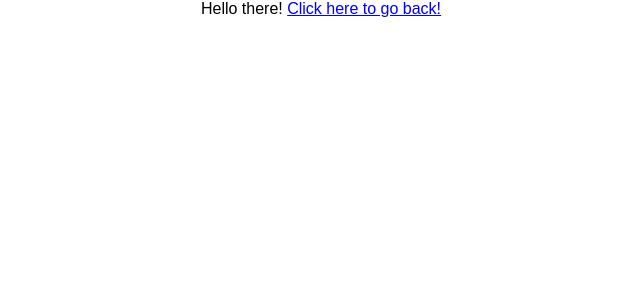
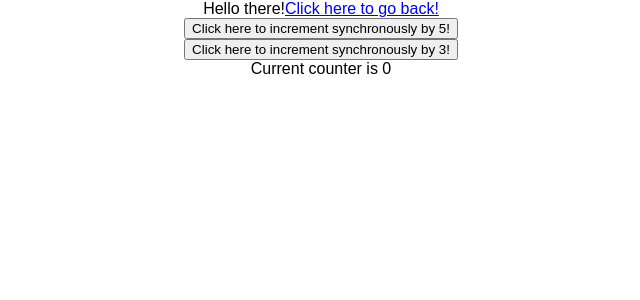
Before and after one commit to nhmarsh/honeydew, a React (Create React App) app: page /test in a window 1280 px wide. Shown: the top 300 px of the page, without its empty margins (319-959 px from the left). Built offline with nearby package versions, Linux system fonts and the light colour scheme.

Commit message:
Implements redux store, reducer test

```diff
--- a/src/App.js
+++ b/src/App.js
@@ -1,17 +1,17 @@
 import React, { Component } from 'react';
 import './css/App.css';
-import Test from "./components/Test";
 import OldMain from "./components/OldMain";
 import {Route,   BrowserRouter as Router,} from "react-router-dom";
+import TestContainer from "./components/TestContainer";
 
-
+//We can simply instantiate Containers the same way we would instantiate components.
 class App extends Component {
   render() {
     return (
         <Router>
             <div className="App">
                 <Route exact path="/" component={OldMain} />
-                <Route exact path="/test" component={Test} />
+                <Route exact path="/test" component={TestContainer} />
             </div>
         </Router>
     );
--- a/src/components/OldMain.jsx
+++ b/src/components/OldMain.jsx
@@ -1,6 +1,8 @@
 import React, { Component } from 'react';
 import {Link} from "react-router-dom";
 import logo from '../logo.svg';
+import {connect} from "react-redux";
+import {testIncrementActionAsync, testIncrementActionSync} from "../reducer/test/testActions";
 
 class OldMain extends Component {
 
@@ -15,8 +17,30 @@ class OldMain extends Component {
                 To get started, edit <code>src/App.js</code> and save to reload.
             </p>
             <Link to="/test">Click here to go to the tets page!</Link>
+            <div>Counter value = {this.props.counter}</div>
         </div>);
     }
 }
 
-export default OldMain;
+//Proposing an alternative pattern to one class and one container per component
+//Since we are never going to use this component without the container.
+const mapStateToProps = state => {
+    return {
+        counter: state.test.counter
+    }
+};
+
+const mapDispatchToProps = dispatch => {
+    return {
+        incrementSync: amount=> dispatch(testIncrementActionSync(amount)),
+        incrementAsync: amount => dispatch(testIncrementActionAsync(amount))
+    }
+};
+
+const OldMainContainer = connect(
+    mapStateToProps,
+    mapDispatchToProps
+)(OldMain);
+
+
+export default OldMain = OldMainContainer;
--- a/src/components/Test.jsx
+++ b/src/components/Test.jsx
@@ -3,8 +3,30 @@ import {Link} from "react-router-dom";
 
 class Test extends Component {
 
+    constructor(props) {
+        super(props);
+
+        this.incrementSync = this.incrementSync.bind(this);
+        this.incrementAsync = this.incrementAsync.bind(this);
+    }
+
+    incrementSync() {
+        this.props.incrementSync(5);
+    }
+
+    incrementAsync() {
+        this.props.incrementAsync(3);
+    }
+
+
     render() {
-        return <div>Hello there! <Link to="/">Click here to go back!</Link></div>
+        return <div>
+            Hello there!
+            <Link to="/">Click here to go back!</Link>
+            <div><button onClick={this.incrementSync}>Click here to increment synchronously by 5!</button></div>
+            <div><button onClick={this.incrementAsync}>Click here to increment synchronously by 3!</button></div>
+            <div>Current counter is {this.props.counter}</div>
+        </div>
     }
 
 }
--- /dev/null
+++ b/src/components/TestContainer.jsx
@@ -0,0 +1,25 @@
+
+
+import {testIncrementActionAsync, testIncrementActionSync} from "../reducer/test/testActions";
+import {connect} from "react-redux";
+import Test from "./Test";
+
+const mapStateToProps = state => {
+    return {
+        counter: state.test.counter
+    }
+};
+
+const mapDispatchToProps = dispatch => {
+    return {
+        incrementSync: amount=> dispatch(testIncrementActionSync(amount)),
+        incrementAsync: amount => dispatch(testIncrementActionAsync(amount))
+    }
+};
+
+const TestContainer = connect(
+    mapStateToProps,
+    mapDispatchToProps
+)(Test);
+
+export default TestContainer;
--- a/src/index.js
+++ b/src/index.js
@@ -2,7 +2,28 @@ import React from 'react';
 import ReactDOM from 'react-dom';
 import './index.css';
 import App from './App';
-import registerServiceWorker from './registerServiceWorker';
+import {createStore, applyMiddleware, compose} from 'redux';
+import {Provider} from 'react-redux';
+import thunk from 'redux-thunk';
+import reducer from './reducer';
 
-ReactDOM.render(<App />, document.getElementById('root'));
-registerServiceWorker();
+//Entry point for our react application
+
+
+//Create our top-level store with thunk
+const store = createStore(reducer, compose(
+    applyMiddleware(thunk),
+    window.devToolsExtension ? window.devToolsExtension() : f => f
+));
+
+//Pull our root element and app element into consts for readability
+const containerElement = document.getElementById('root');
+const appElement = (
+    <Provider store={store}>
+        <App/>
+    </Provider>
+);
+//Render our App (enclosed in a provider which contains the store we just created)
+//Onto containerElement on the page.
+//This "injects" our app onto the page.
+ReactDOM.render(appElement, containerElement);
--- /dev/null
+++ b/src/reducer/index.js
@@ -0,0 +1,10 @@
+//This file simply combines all the reducers we've built into a single export, so that src/index.js can import it with the statement
+//import reducer from './reducer';
+import {combineReducers} from 'redux';
+import testReducer from "./test/testReducer";
+
+//When we perform a mapStateToProps now,
+//testReducer's state ({counter: 0}) will be available as state.test
+export default combineReducers({
+    test: testReducer
+});
--- /dev/null
+++ b/src/reducer/test/testActions.jsx
@@ -0,0 +1,18 @@
+//Test actions file
+//Contains a synchronous and asynchronous action to do the same thing
+export const TEST_INCREMENT_ACTION_SYNC = 'TEST_INCREMENT_ACTION_SYNC';
+
+export function testIncrementActionSync(incrementBy) {
+    return {
+        type: TEST_INCREMENT_ACTION_SYNC,
+        incrementBy
+    }
+}
+
+export function testIncrementActionAsync(incrementBy) {
+    return dispatch => {
+        Promise.resolve().then(() => {
+           dispatch(testIncrementActionSync(incrementBy));
+        });
+    }
+}
--- /dev/null
+++ b/src/reducer/test/testReducer.jsx
@@ -0,0 +1,13 @@
+import {TEST_INCREMENT_ACTION_SYNC} from "./testActions";
+
+//reducer for state.test
+const initialState = {counter: 0};
+
+export default function testReducer(state = initialState, action) {
+    switch(action.type) {
+        case TEST_INCREMENT_ACTION_SYNC:
+            return {counter: state.counter + action.incrementBy};
+        default:
+            return state;
+    }
+}
```
